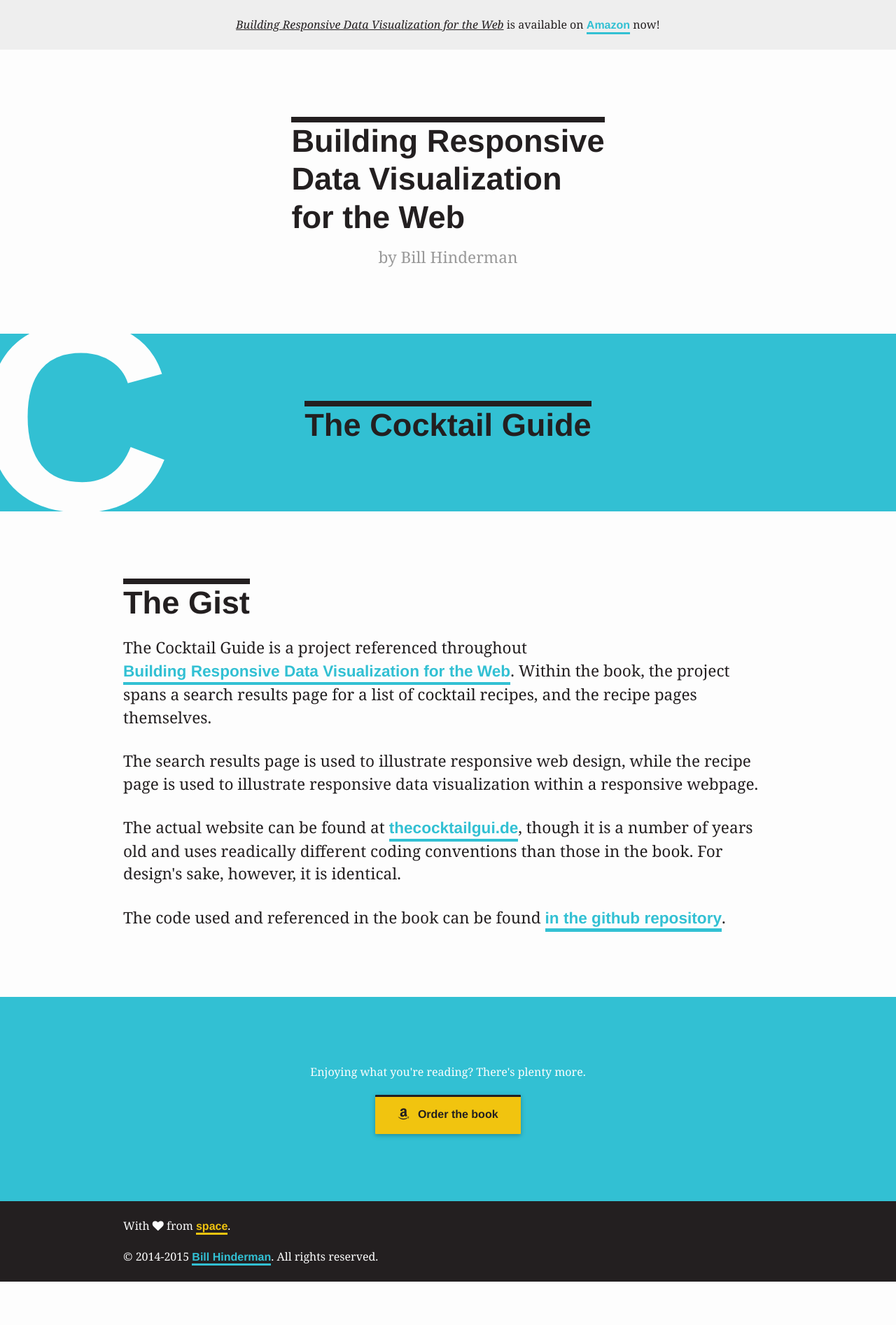
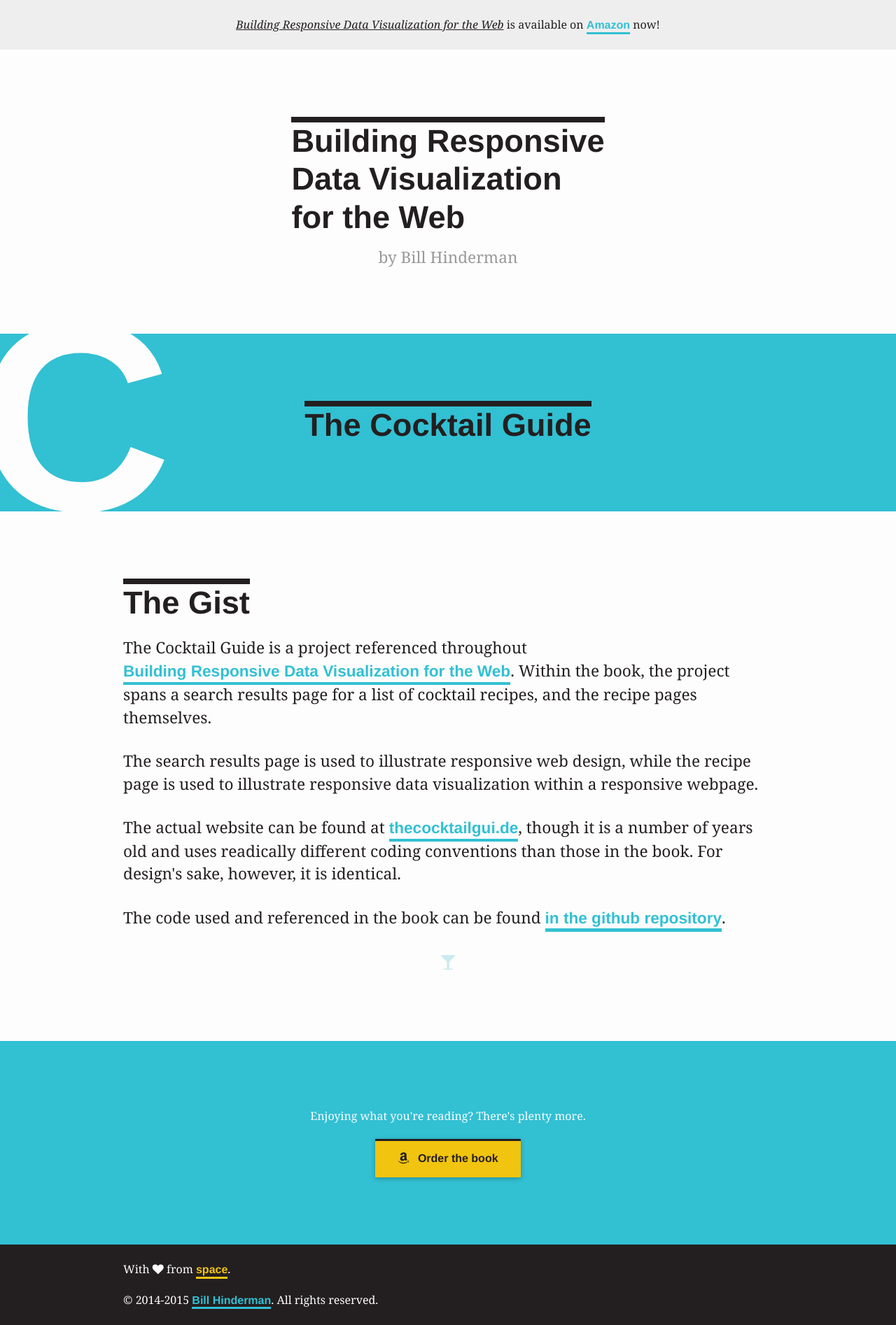
Before and after one commit to billHinderman/rdvweb, a Jekyll site: the page built from cocktail.html, in a window 1280 px wide. Shown: the whole page at 70% size. Built offline with Jekyll 4.4.1, drawn with Linux system fonts in a browser that asks for light colours; before the commit the page ends 1832 px from its top, so only the background shows below that.

Commit message:
cute little icons

```diff
--- a/_sass/_base.scss
+++ b/_sass/_base.scss
@@ -7,6 +7,12 @@
 }
 .text-alt {
     color: $textalt;
+}
+.text-glt {
+    color: $g_lt;
+}
+.text-blt {
+    color: $blt;
 }
 .bg-y {
     background: $y;
--- a/cocktail.html
+++ b/cocktail.html
@@ -11,4 +11,6 @@
 
 <p>The actual website can be found at <a rel="external" class="link" href="http://thecocktailgui.de" target="_blank">thecocktailgui.de</a>, though it is a number of years old and uses readically different coding conventions than those in the book.  For design's sake, however, it is identical.</p>
 
-<p>The code used and referenced in the book can be found <a href="https://github.com/starbaseGo/responsivedatavisualization/tree/master/resources/cocktail" target="_blank" class="link">in the github repository</a>.
+<p>The code used and referenced in the book can be found <a href="https://github.com/starbaseGo/responsivedatavisualization/tree/master/resources/cocktail" target="_blank" class="link">in the github repository</a>.</p>
+
+<p class="align-center text-blt"><i class="fa fa-glass"></i></p>
--- a/train.html
+++ b/train.html
@@ -17,4 +17,6 @@
 
 <p>The actual website can be found at <a rel="external" class="link" href="http://cta.billhinderman.com" target="_blank">cta.billhinderman.com</a>.  That is a Backbone.js project, and its implementation details are obfuscated.  However, its design is identical to that in the book, and can be used as a jumping-off point for discussion on design, rather than the canonical reference for implementation details.</p>
 
-<p>The code used and referenced in the book can be found <a href="https://github.com/starbaseGo/responsivedatavisualization/tree/master/resources/train" target="_blank" class="link">in the github repository</a>.
+<p>The code used and referenced in the book can be found <a href="https://github.com/starbaseGo/responsivedatavisualization/tree/master/resources/train" target="_blank" class="link">in the github repository</a>.</p>
+
+<p class="align-center text-blt"><i class="fa fa-subway"></i></p>
```
